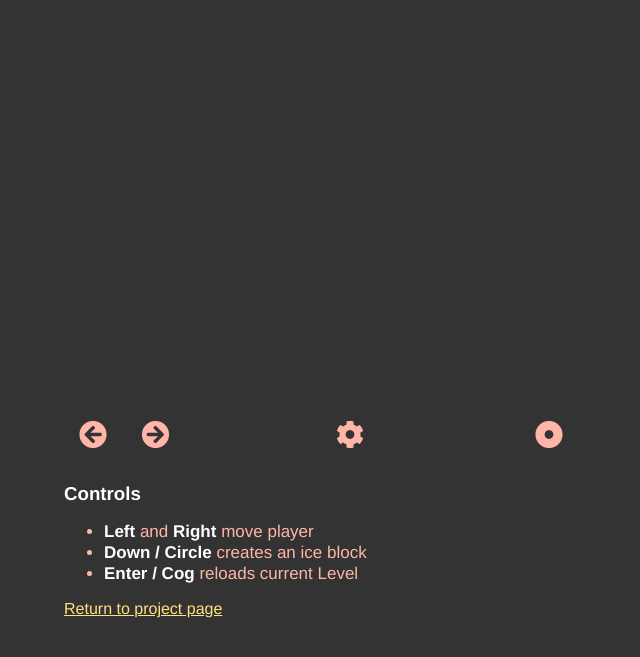
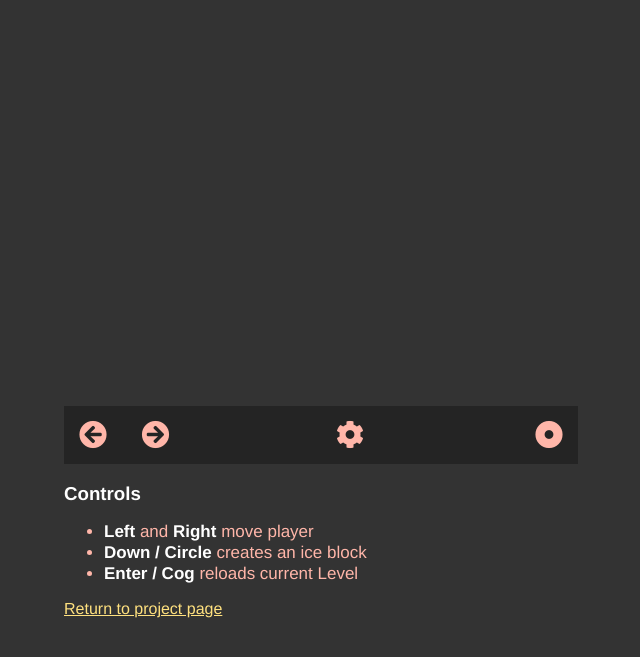
Before and after one commit to eugenioenko/fire-n-ice, a website: page index.html in a window 1280 px wide. Shown: the part 89-746 px from the top of the page, without its empty margins (319-959 px from the left). Drawn offline with Linux system fonts and the light colour scheme.

Commit message:
made controls row dark

```diff
--- a/index.html
+++ b/index.html
@@ -40,11 +40,11 @@
 		</canvas>
 	</div>
 	<div class="wrapper">
-		<div class="col-50">
+		<div class="col-50 bg-dark">
 			<span class="fa fa-arrow-circle-left" id="btn_left"></span>
 			<span class="fa fa-arrow-circle-right" id="btn_right"></span>
 		</div>
-		<div class="col-50">
+		<div class="col-50 bg-dark">
 			<span class="fa fa-cog" id="btn_select"></span>
 			<span class="fa fa-dot-circle pull-right" id="btn_action"></span>
 		</div>
```
